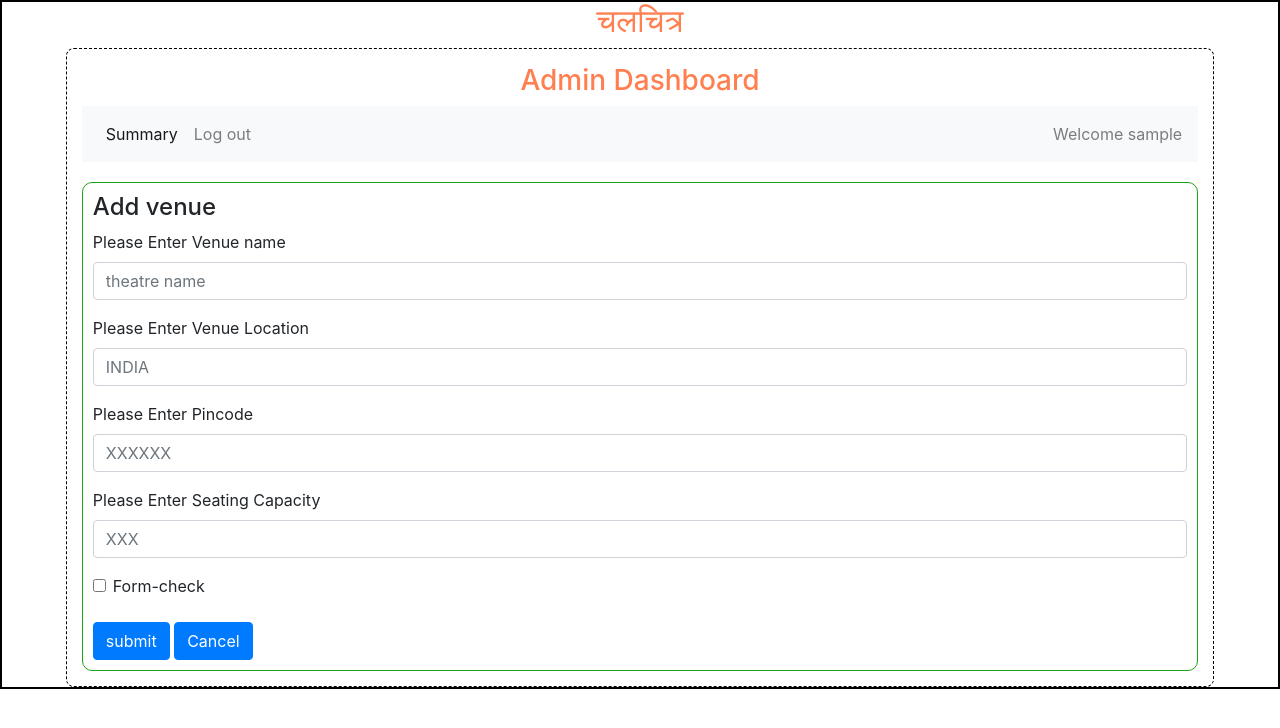
After one commit to 22f2000145/my_ticketshow_app, a Flask app: a page that uses templates/add_venue.html in a window 1280 px wide. The commit adds this page. Shown: the top 728 px of the page. Run offline with Flask 3, Linux system fonts and the light colour scheme.

Commit message:
Made add venue form and route

```diff
--- a/backend/controllers.py
+++ b/backend/controllers.py
@@ -23,10 +23,10 @@ def signin():
         if user and user.password == pwd:
             if user.role == 0:
                 print("Admin login successful")
-                return render_template("admin_dashboard.html")
+                return render_template("admin_dashboard.html",name=uname)
             elif user.role == 1:
                 print("User login successful")
-                return render_template("user_dashboard.html")
+                return render_template("user_dashboard.html",name=uname)
         else:
             print("Invalid login credentials")
             return render_template("login.html", msg="INVALID USER CREDENTIALS")
@@ -71,15 +71,17 @@ def signup():
 
     return render_template("signup.html", msg="")
 
-# Debug route to list all users
-@application.route("/debug_users")
-def debug_users():
-    users = User_info.query.all()
-    return "<br>".join([
-        f"{u.id} - {u.email} - Role: {u.role} - Name: {u.full_name} - Address: {u.address} - Pin: {u.pin_code}"
-        for u in users
-    ])
 
-@application.route("/debug_dashboard")
-def debug_dashboard():
-    return render_template("user_dashboard.html")
+@application.route("/venue/<name>", methods=["GET", "POST"])
+def add_venue(name):
+    if request.method == "POST":
+        venue_name = request.form.get("name")
+        location = request.form.get("location")
+        pin_code = request.form.get("pin_code")
+        capacity = request.form.get("capacity")
+
+        print("Venue submitted:", venue_name, location, pin_code, capacity)
+
+        return render_template("add_venue.html", name=name, msg="Venue added successfully!")
+
+    return render_template("add_venue.html", name=name)
--- /dev/null
+++ b/templates/add_venue.html
@@ -0,0 +1,41 @@
+{% extends "admin_layout.html" %} <!-- Inherited all navigational features -->
+{% block content %}
+
+
+            <div class="input_form">
+                <h4>Add venue</h4>
+                <form action="#SSS" method="POST">
+
+                    <div class="form-group">
+                        <label for="name">Please Enter Venue name</label>
+                        <input type="text" class="form-control" name="name" id="name" placeholder="theatre name">
+                    </div>
+
+                    <div class="form-group">
+                        <label for="location">Please Enter Venue Location</label>
+                        <input type="text" class="form-control" name="location" id="location" placeholder="INDIA">
+                    </div>
+
+                    <div class="form-group">
+                        <label for="Pincode">Please Enter Pincode</label>
+                        <input type="number" class="form-control" name="pin_code" id="Pincode" placeholder="XXXXXX">
+                    </div>
+
+                    <div class="form-group">
+                        <label for="capacity">Please Enter Seating Capacity</label>
+                        <input type="number" class="form-control" name="capacity" id="capacity" placeholder="XXX">
+                    </div>
+
+                    <div class="form-check">
+                        <input type="checkbox" class="form-check-input" id="exampleCheck1">
+                        <label class="form-check-label" for="exampleCheck1">Form-check</label>
+                    </div>
+
+                    <br>
+
+                    <button type="submit" class="btn btn-primary">submit</button>
+                    <a href="/login" type="button" class="btn btn-primary">Cancel</a>
+                    <div class="err_msg">{{msg}}</div>
+                </form>
+            </div>
+{% endblock %}
--- a/templates/admin_layout.html
+++ b/templates/admin_layout.html
@@ -29,7 +29,7 @@
                     </li>
                 </ul>
                 <span class="navbar-text">
-                    Welcome Admin
+                    Welcome {{name}}
                 </span>
             </nav>
             {%block content%}
--- a/templates/user_layout.html
+++ b/templates/user_layout.html
@@ -32,7 +32,7 @@
                     </li>
                 </ul>
                 <span class="navbar-text">
-                    Welcome User
+                    Welcome {{name}}
                 </span>
             </nav>
 
```
Also changed, not shown: backend/models.py (+4 -4 lines), templates/admin_dashboard.html (+26 -25 lines).
